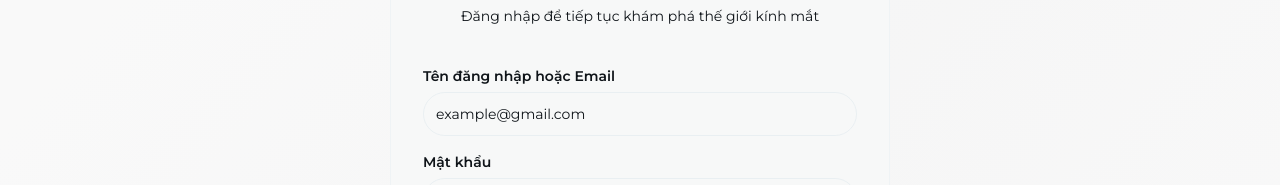
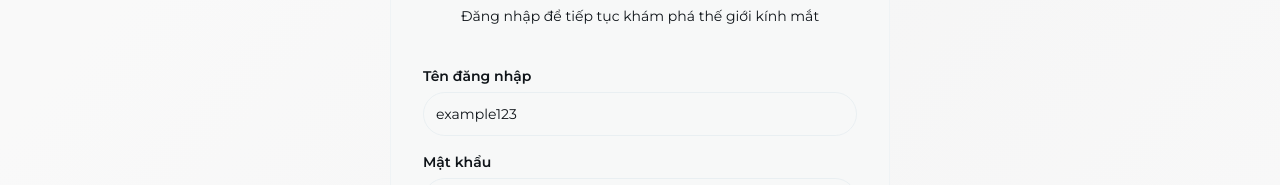
Before and after one commit to stewie1305/true-look-eyewear, a React (Vite) app: page /login in a window 1280 px wide. Shown: the part 423-608 px from the top of the page. Built offline with nearby package versions, Linux system fonts and the light colour scheme; no server answers.

Commit message:
sua ten cot

```diff
--- a/src/features/auth/components/LoginForm.tsx
+++ b/src/features/auth/components/LoginForm.tsx
@@ -29,11 +29,11 @@ export function LoginForm() {
   return (
     <form onSubmit={handleSubmit(onSubmit)} className="space-y-4">
       <div className="space-y-1.5">
-        <Label htmlFor="username" className="text-sm font-semibold">Tên đăng nhập hoặc Email</Label>
+        <Label htmlFor="username" className="text-sm font-semibold">Tên đăng nhập</Label>
         <Input
           id="username"
           type="text"
-          placeholder="example@gmail.com"
+          placeholder="example123"
           {...register("username")}
           className={`h-11 rounded-xl transition-all ${errors.username ? "border-destructive focus-visible:ring-destructive/30" : "border-border/60 hover:border-border/80 focus-visible:ring-primary/20"}`}
         />
--- a/src/features/auth/pages/LoginPage.tsx
+++ b/src/features/auth/pages/LoginPage.tsx
@@ -9,7 +9,7 @@ import truelookLogo from "@/shared/pictures/trueLookLogotachnen-removebg-preview
 export default function LoginPage() {
   return (
     <div className="flex items-center justify-center min-h-screen bg-muted/20 px-4">
-      <Card className="w-full max-w-[500px] shadow-sm border border-border/40 rounded-3xl p-2 bg-card">
+      <Card className="w-full max-w-125 shadow-sm border border-border/40 rounded-3xl p-2 bg-card">
         <CardHeader className="text-center space-y-4 pt-8 pb-4">
           <div className="flex justify-center mb-6">
             <img
--- a/src/features/shipping/pages/ManageAhamoveOrders.tsx
+++ b/src/features/shipping/pages/ManageAhamoveOrders.tsx
@@ -12,7 +12,10 @@ import {
   TableRow,
 } from "@/shared/components/ui/table";
 import { EmptyState, LoadingSpinner } from "@/shared/components/common";
-import { useAhamoveOrders, useCancelAhamoveOrder } from "../hooks/useShippingAdmin";
+import {
+  useAhamoveOrders,
+  useCancelAhamoveOrder,
+} from "../hooks/useShippingAdmin";
 
 export default function ManageAhamoveOrders() {
   const { data: orders, isLoading, error } = useAhamoveOrders();
@@ -74,7 +77,7 @@ export default function ManageAhamoveOrders() {
               <TableRow>
                 <TableHead>Mã đơn</TableHead>
                 <TableHead>Mã Ahamove / Tracking</TableHead>
-                <TableHead className="text-right">Tiền thu hộ (COD)</TableHead>
+                <TableHead className="text-right">Tiền Hàng</TableHead>
                 <TableHead className="text-right">Phí Ship</TableHead>
                 <TableHead>Trạng thái</TableHead>
                 <TableHead>Ngày tạo</TableHead>
@@ -94,9 +97,13 @@ export default function ManageAhamoveOrders() {
                   </TableCell>
                   <TableCell>
                     {order.nhanh_id ? (
-                      <span className="font-mono text-sm">{order.nhanh_id}</span>
+                      <span className="font-mono text-sm">
+                        {order.nhanh_id}
+                      </span>
                     ) : (
-                      <span className="text-muted-foreground italic">Đang cập nhật</span>
+                      <span className="text-muted-foreground italic">
+                        Đang cập nhật
+                      </span>
                     )}
                     {order.tracking_url && (
                       <a
@@ -131,12 +138,16 @@ export default function ManageAhamoveOrders() {
                           Chi tiết đơn gốc
                         </Link>
                       </Button>
-                      {order.status !== "CANCELLED" && order.status !== "COMPLETED" && order.nhanh_id && (
+                      {order.status !== "CANCELLED" &&
+                        order.status !== "COMPLETED" &&
+                        order.nhanh_id && (
                           <Button
                             variant="destructive"
                             size="sm"
                             disabled={cancelMutation.isPending}
-                          onClick={() => handleCancelOrder(order.id, order.nhanh_id)}
+                            onClick={() =>
+                              handleCancelOrder(order.id, order.nhanh_id)
+                            }
                           >
                             Hủy đơn
                           </Button>
```
Lines whose indentation alone changed are shown as unchanged.
